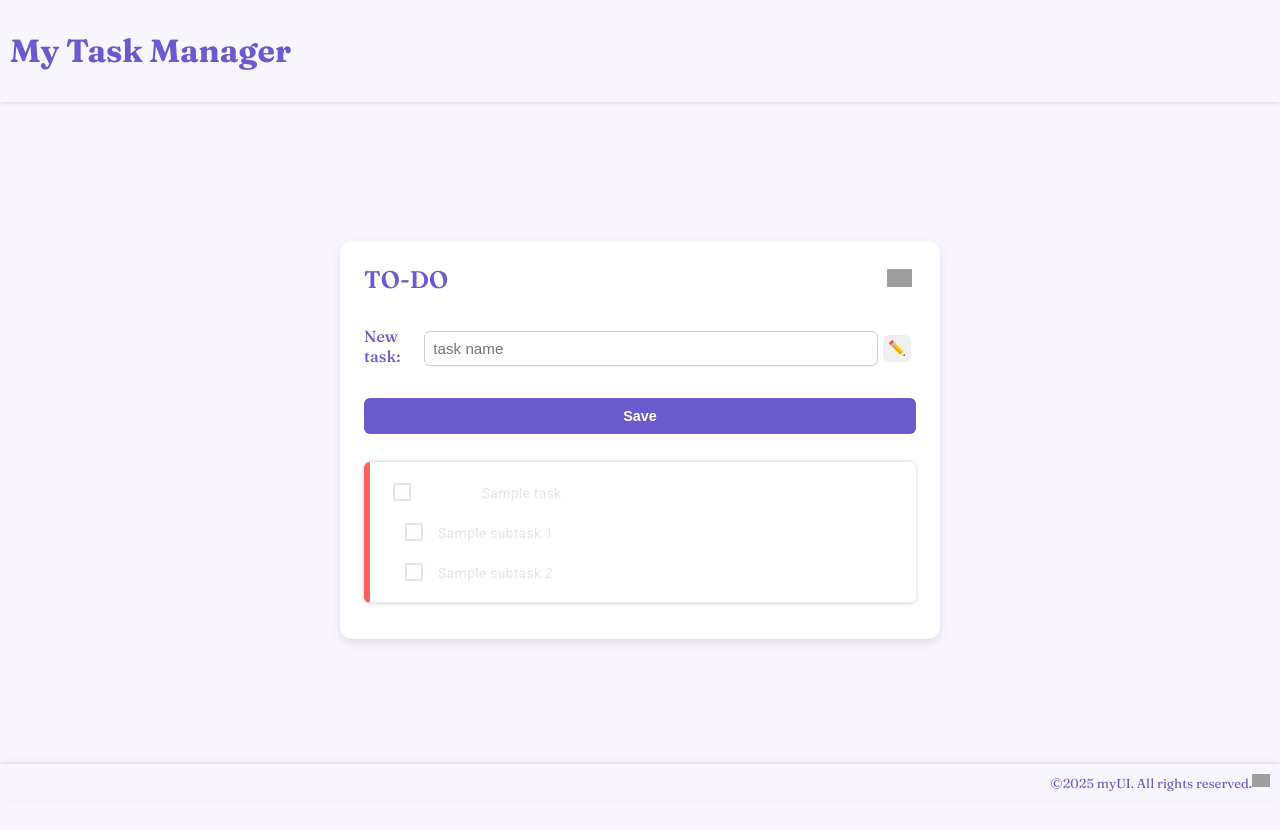
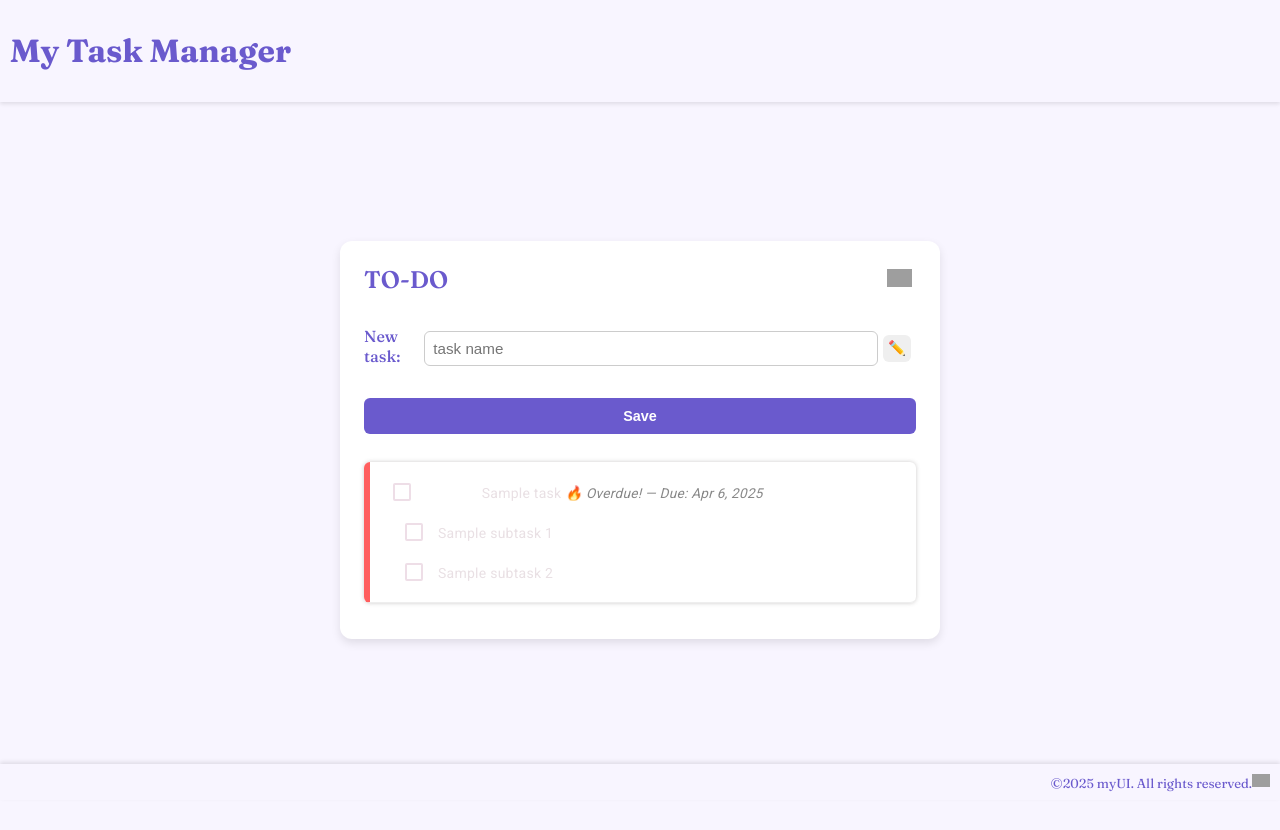
Before and after one commit to AlinesCodeFiWorks/AngularProject, an Angular app in the folder my-task-manager/: page / in a window 1280 px wide. Shown: the top 830 px of the page. Built offline with nearby package versions, Linux system fonts and the light colour scheme; grey boxes are pictures that could not be loaded.

Commit message:
Update to-do-list.component.html

```diff
--- a/my-task-manager/src/app/to-do-list/to-do-list.component.html
+++ b/my-task-manager/src/app/to-do-list/to-do-list.component.html
@@ -34,15 +34,15 @@
             class="inline-edit"
           />
           }
+          <div class="task-date">
+            @if (tasksService.isTaskOverdue(task))
+            {<span>🔥 Overdue! — </span>}
+            Due: {{ task.dueDate | date:'MMM d, y' }}</div>
 
           <button class="task-details-button" (click)="toggleTaskDetails(task)">🔻</button>
           <button class="delete-task-button" (click)="tasksService.deleteTask(task)">🗑️</button>
         </mat-checkbox>
         @if (isTaskExpanded(task)) {
-          <div class="task-date">
-            @if (tasksService.isTaskOverdue(task))
-            {<span>🔥 Overdue! — </span>}
-            Due: {{ task.dueDate | date:'MMM d, y' }}</div>
             <div class="task-description">{{task.description}}</div>
           }
           @if (addingSubtaskTo() === task.name)
```
